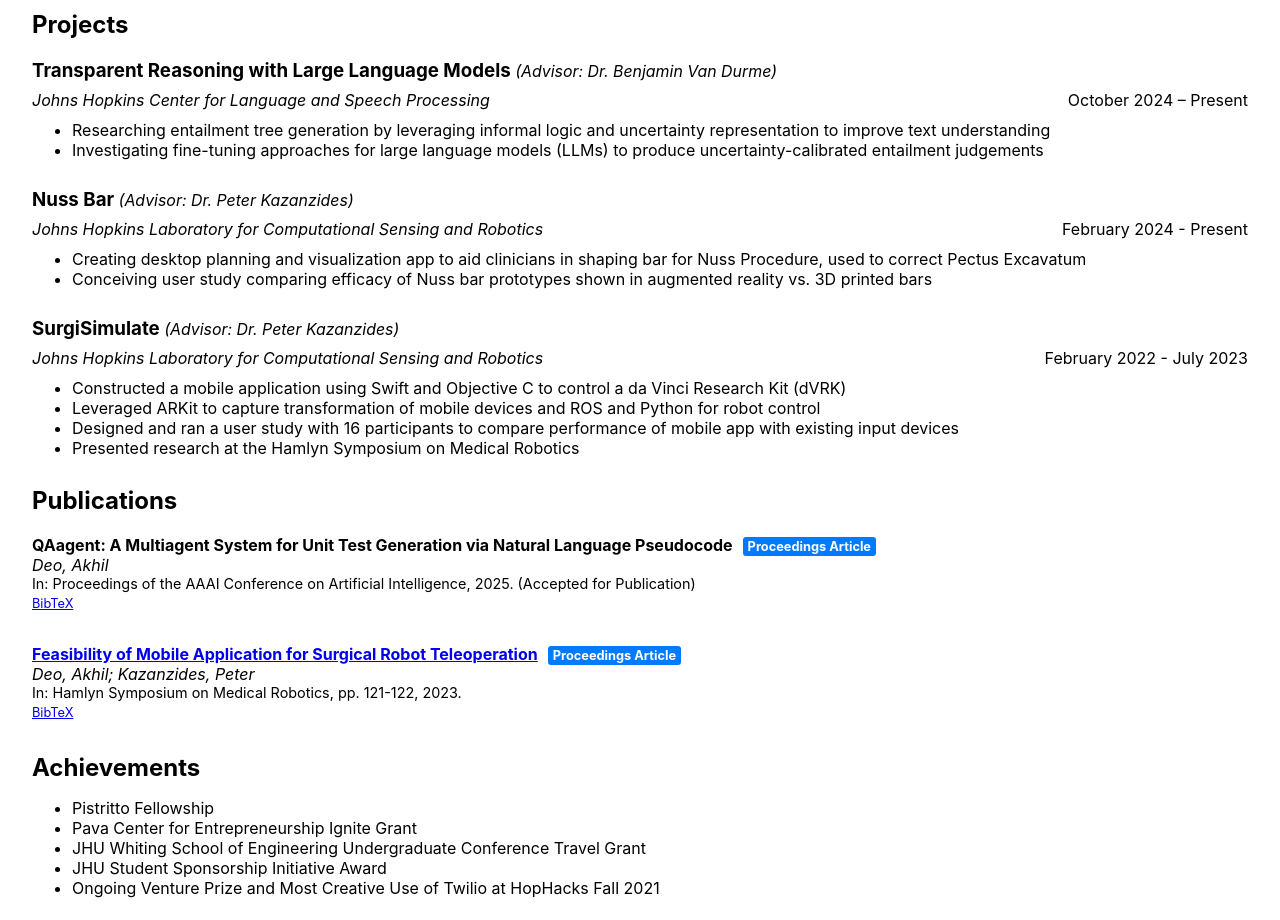
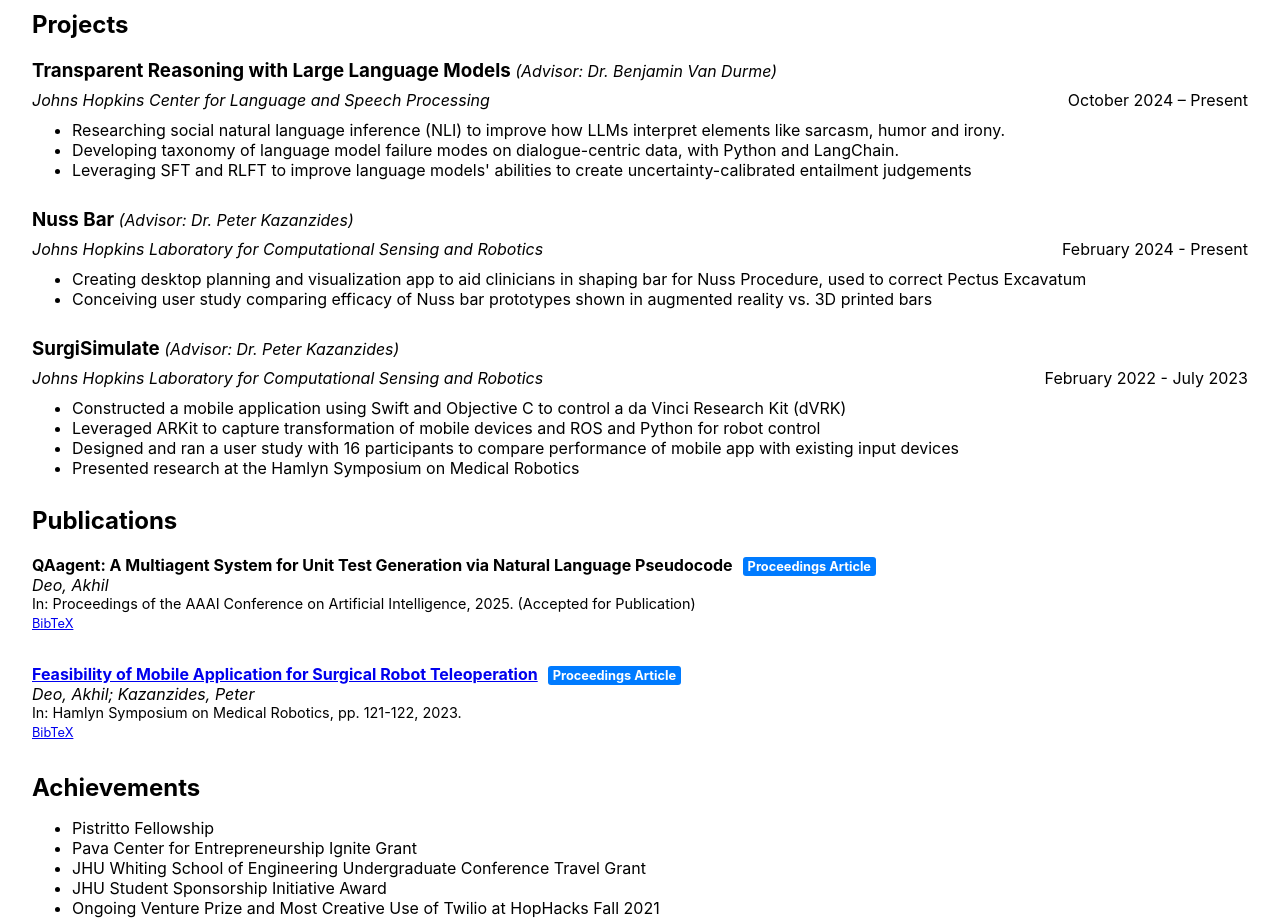
Before and after one commit to AkhilDeo/me, a React (Create React App) app: page / in a window 1280 px wide. Shown: the part 1020-1940 px from the top of the page. Built offline with nearby package versions, Linux system fonts and the light colour scheme.

Commit message:
Further updates

```diff
--- a/src/components/Projects.jsx
+++ b/src/components/Projects.jsx
@@ -36,8 +36,9 @@
       advisor: "Dr. Benjamin Van Durme",
       date: "October 2024 – Present",
       details: [
-        "Researching entailment tree generation by leveraging informal logic and uncertainty representation to improve text understanding",
-        "Investigating fine-tuning approaches for large language models (LLMs) to produce uncertainty-calibrated entailment judgements",
+        "Researching social natural language inference (NLI) to improve how LLMs interpret elements like sarcasm, humor and irony.",
+        "Developing taxonomy of language model failure modes on dialogue-centric data, with Python and LangChain.",
+        "Leveraging SFT and RLFT to improve language models' abilities to create uncertainty-calibrated entailment judgements",
       ],
     },
     {
```
